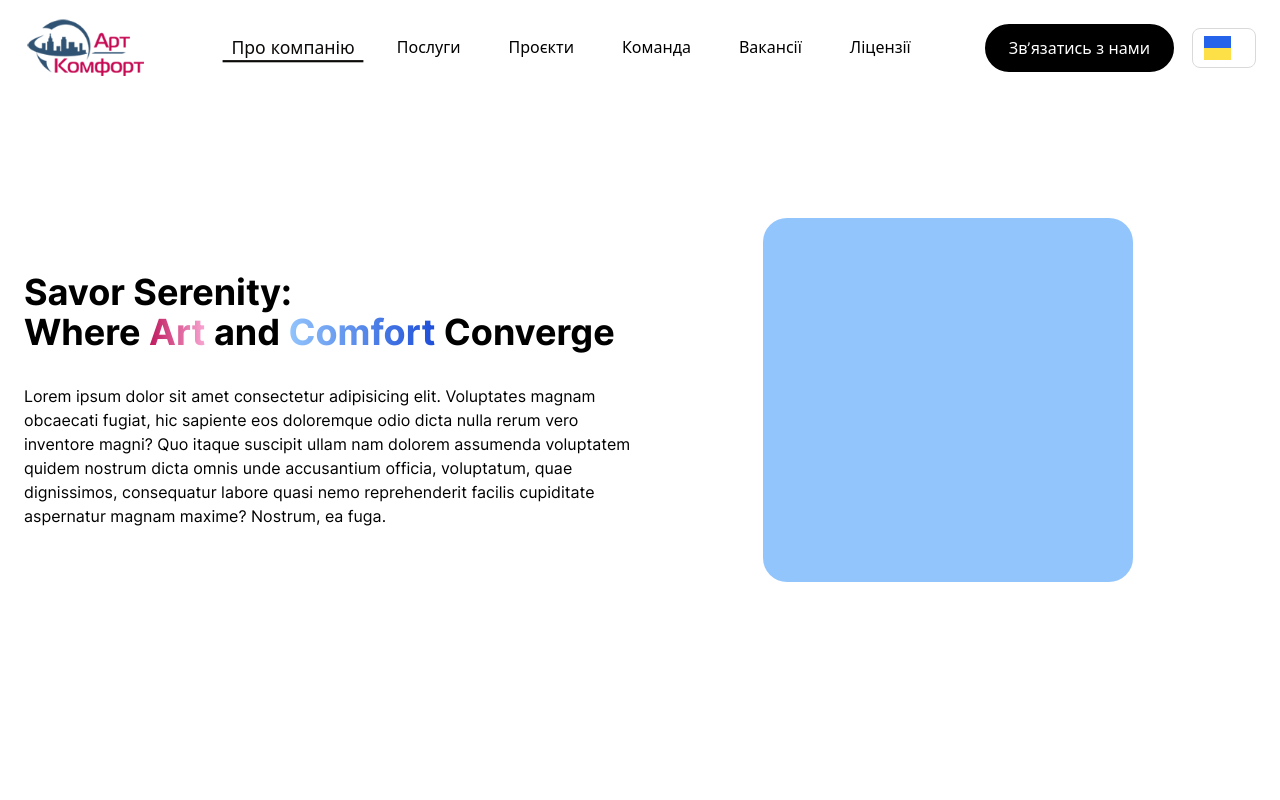
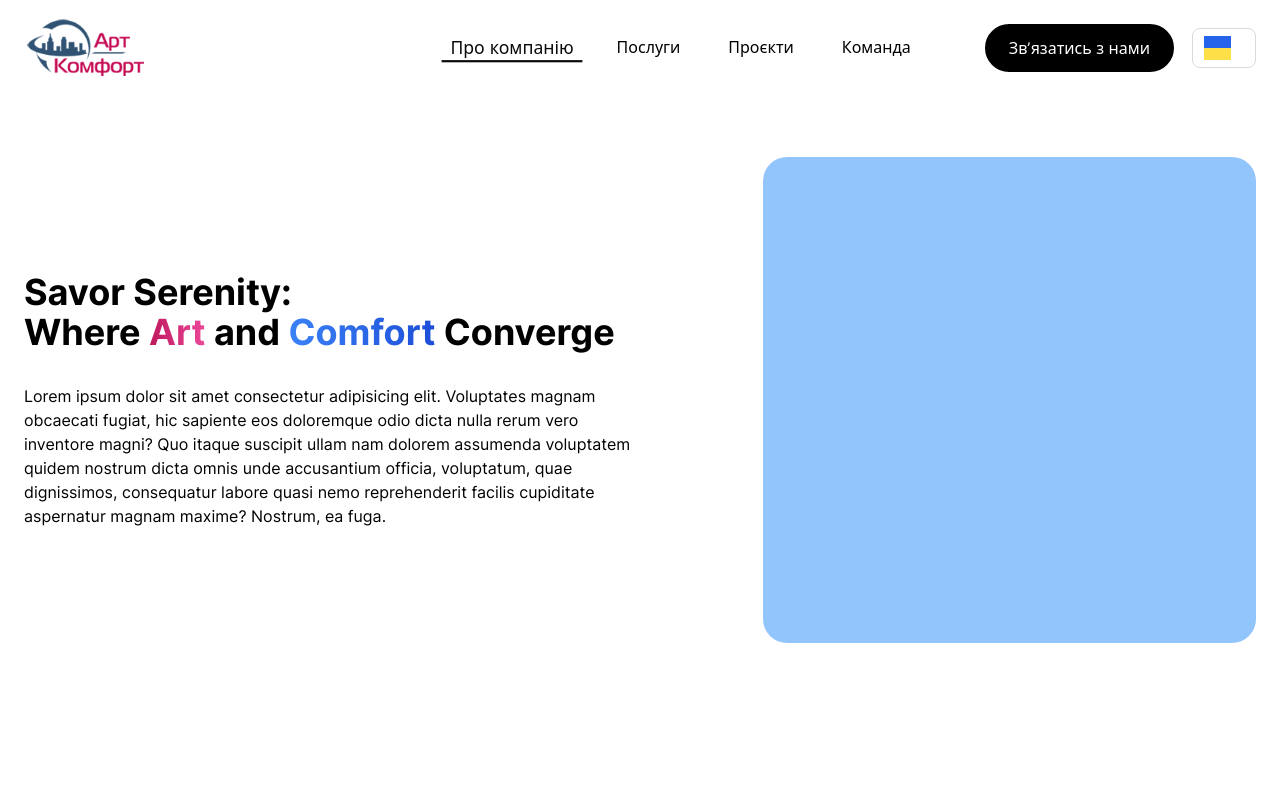
Before and after one commit to kkrasnoshchok/art-comfort, a Next.js app: page / in a window 1280 px wide. Shown: the top 800 px of the page. Built offline with nearby package versions, Linux system fonts and the light colour scheme.

Commit message:
feat: enhancemenets

```diff
--- a/package.json
+++ b/package.json
@@ -27,6 +27,7 @@
     "react-dom": "^18.2.0",
     "react-hook-form": "^7.45.1",
     "react-icons": "^4.9.0",
+    "react-intersection-observer": "^9.5.2",
     "resend": "^0.16.0",
     "swiper": "^10.0.4",
     "tailwind-merge": "^1.13.0",
--- a/src/components/header/Header.tsx
+++ b/src/components/header/Header.tsx
@@ -28,8 +28,8 @@ export const Header = () => {
       { href: Hrefs.services, title: t.header.servicesLabel },
       { href: Hrefs.projects, title: t.header.projectsLabel },
       { href: Hrefs.team, title: t.header.teamLabel },
-      { href: Hrefs.jobs, title: t.header.jobsLabel },
-      { href: Hrefs.cerfitications, title: t.header.certificationsLabel },
+      // { href: Hrefs.jobs, title: t.header.jobsLabel },
+      // { href: Hrefs.cerfitications, title: t.header.certificationsLabel },
     ],
     [t]
   );
@@ -46,7 +46,6 @@ export const Header = () => {
     // Callback function when the section is intersecting
     const handleIntersection: IntersectionObserverCallback = (entries) => {
       entries.forEach((entry) => {
-        console.log(`entry target id ->${entry.target.id}`);
         if (entry.isIntersecting) {
           setActiveLink(entry.target.id as Href);
         }
--- a/src/sections/About/AboutSection.tsx
+++ b/src/sections/About/AboutSection.tsx
@@ -1,24 +1,59 @@
+import { motion } from 'framer-motion';
+import { useInView } from 'react-intersection-observer';
+
 export const AboutSection = () => {
+  const { ref, inView } = useInView({
+    // triggerOnce: true, // Animate only once on enter
+    threshold: 0.2, // Trigger animation when 20% of the section is visible
+  });
+
+  const fadeInUpAnimation = {
+    hidden: { opacity: 0, y: 30 },
+    visible: { opacity: 1, y: 0 },
+  };
+
+  const slideInRightAnimation = {
+    hidden: { opacity: 0, x: 50 },
+    visible: { opacity: 1, x: 0 },
+  };
+
   return (
     <section
       id='about'
-      className='flex h-screen w-screen items-center justify-center px-6 py-24'
+      className='flex h-screen w-screen flex-col items-center justify-center px-6 py-24 lg:flex-row'
+      ref={ref}
     >
-      <div className='flex-1'>
+      <motion.div
+        className='flex-1'
+        initial='hidden'
+        animate={inView ? 'visible' : 'hidden'}
+        variants={fadeInUpAnimation}
+        transition={{ duration: 0.8, ease: 'easeOut' }}
+      >
         <h1>
           Savor Serenity:
           <br />
           Where{' '}
-          <span className='bg-gradient-to-r from-pink-700 to-pink-300 bg-clip-text text-transparent'>
+          <motion.span
+            className='bg-gradient-to-r from-pink-700 to-pink-500 bg-clip-text text-transparent'
+            variants={slideInRightAnimation}
+          >
             Art
-          </span>{' '}
+          </motion.span>{' '}
           and{' '}
-          <span className='bg-gradient-to-r from-blue-300 to-blue-700  bg-clip-text text-transparent'>
+          <motion.span
+            className='bg-gradient-to-r from-blue-500 to-blue-700  bg-clip-text text-transparent'
+            variants={slideInRightAnimation}
+          >
             Comfort
-          </span>{' '}
+          </motion.span>{' '}
           Converge
         </h1>
-        <p className='mt-8'>
+        <motion.p
+          className='mt-8'
+          variants={fadeInUpAnimation}
+          transition={{ duration: 0.8, delay: 0.2, ease: 'easeOut' }}
+        >
           Lorem ipsum dolor sit amet consectetur adipisicing elit. Voluptates
           magnam obcaecati fugiat, hic sapiente eos doloremque odio dicta nulla
           rerum vero inventore magni? Quo itaque suscipit ullam nam dolorem
@@ -26,11 +61,17 @@ export const AboutSection = () => {
           officia, voluptatum, quae dignissimos, consequatur labore quasi nemo
           reprehenderit facilis cupiditate aspernatur magnam maxime? Nostrum, ea
           fuga.
-        </p>
-      </div>
-      <div className='flex h-full w-full flex-1 items-center justify-center'>
-        <div className='h-3/5 w-3/5 rounded-3xl bg-blue-300 backdrop-blur-3xl'></div>
-      </div>
+        </motion.p>
+      </motion.div>
+      <motion.div
+        className='flex h-full w-full flex-1 items-center justify-center lg:justify-end'
+        initial='hidden'
+        animate={inView ? 'visible' : 'hidden'}
+        variants={slideInRightAnimation}
+        transition={{ duration: 0.8, delay: 0.4, ease: 'easeOut' }}
+      >
+        <motion.div className='h-full w-4/5 rounded-3xl bg-blue-300 backdrop-blur-3xl lg:h-4/5'></motion.div>
+      </motion.div>
     </section>
   );
 };
--- a/src/sections/Contribution/ContributionSection.tsx
+++ b/src/sections/Contribution/ContributionSection.tsx
@@ -2,7 +2,7 @@ export const ContributionSection = () => {
   return (
     <article id='contribution' className='flex w-screen flex-col px-6 py-24'>
       <h1>Вклад в перемогу України</h1>
-      <div className='h-10/12 mt-12 flex'>
+      <div className='h-10/12 mt-12 flex flex-col sm:flex-row'>
         <div className='p mr-4 flex flex-1 flex-col'>
           <p className='rounded-lg border-2 p-4'>
             В першу чергу хочу подякувати всім нашим Захисникам та Захисницям,
--- a/src/sections/Projects/ProjectsSection.tsx
+++ b/src/sections/Projects/ProjectsSection.tsx
@@ -1,5 +1,7 @@
-import { motion } from 'framer-motion';
+import { motion, useAnimation } from 'framer-motion';
+import { useEffect } from 'react';
 import CountUp from 'react-countup';
+import { useInView } from 'react-intersection-observer';
 
 type Project = {
   title: string;
@@ -62,36 +64,56 @@ const mockStatistics: Statistics[] = [
 ];
 
 export const ProjectsSection = () => {
+  // Use the Intersection Observer hook
+  const controls = useAnimation();
+  const { ref, inView } = useInView({
+    // triggerOnce: true, // Animate only once on enter
+    threshold: 0.2, // Trigger animation when 20% of the section is visible
+  });
+
+  const fadeInAnimation = {
+    hidden: { opacity: 0 },
+    visible: { opacity: 1 },
+  };
+
+  const slideUpAnimation = {
+    hidden: { y: 30 },
+    visible: { y: 0 },
+  };
+
+  // useEffect to trigger animations when inView changes
+  useEffect(() => {
+    if (inView) {
+      controls.start('visible');
+    } else {
+      controls.start('hidden');
+    }
+  }, [controls, inView]);
+
   return (
     <section
       id='projects'
       className='flex h-screen w-screen flex-col px-6 pb-4 pt-24'
+      ref={ref}
     >
-      <h1>Знакові Проєкти</h1>
+      <motion.h1
+        initial={{ opacity: 0 }}
+        animate={{ opacity: inView ? 1 : 0 }}
+        transition={{ duration: 0.8 }}
+        className='text-4xl font-bold'
+      >
+        Знакові Проєкти
+      </motion.h1>
       {/* Projects container */}
-      {/* <div className='mt-4 grid h-full min-h-screen w-full grid-cols-1 gap-4 md:grid-cols-2 lg:grid-cols-3'>
-        {mockProjects.map((project, index) => {
-          const size = index === 0 ? 'big' : 'small';
-          return (
-            <div
-              key={index}
-              className={clsxm([
-                'group relative rounded-lg bg-gray-100 p-4',
-                size === 'big' && 'md:row-span-2 lg:row-span-3',
-              ])}
-            >
-              <div className='pointer-events-none absolute inset-0 flex h-full flex-col items-center rounded-lg bg-gray-800 text-white opacity-0 transition-opacity duration-700 group-hover:opacity-95'>
-                <h2 className='mb-2 text-xl font-semibold'>{project.title}</h2>
-                <p className='mb-2'>
-                  <strong>Year:</strong> {project.year}
-                </p>
-                <p className='text-xl'>{project.details}</p>
-              </div>
-            </div>
-          );
-        })}
-      </div> */}
-      <div className='mt-8 grid flex-1 grid-cols-1 gap-4 px-6 md:grid-cols-2 lg:grid-cols-3'>
+      <motion.div
+        className='mt-8 grid flex-1 grid-cols-1 gap-4 px-6 md:grid-cols-2 lg:grid-cols-3'
+        initial={{ opacity: 0, y: 30 }}
+        animate={{
+          opacity: inView ? 1 : 0,
+          y: inView ? 0 : 30,
+        }}
+        transition={{ duration: 0.8, delay: 0.2 }}
+      >
         {mockProjects.map((project, index) => {
           const size = index === 0 ? 'big' : 'small';
           return (
@@ -119,12 +141,25 @@ export const ProjectsSection = () => {
             </div>
           );
         })}
-      </div>
-      <div className='mt-8 px-6'>
+      </motion.div>
+      <motion.div
+        className='mt-8 px-6'
+        initial={{ opacity: 0 }}
+        animate={{ opacity: inView ? 1 : 0 }}
+        transition={{ duration: 0.8, delay: 0.4 }}
+      >
         <button className='border px-12 py-4 text-xl'>See all projects</button>
-      </div>
+      </motion.div>
       {/* Statistics Container */}
-      <div className='mt-12 grid grid-cols-1 gap-4 px-6 md:grid-cols-3'>
+      <motion.div
+        className='mt-12 grid grid-cols-1 gap-4 px-6 md:grid-cols-3'
+        initial={{ opacity: 0, y: 30 }}
+        animate={{
+          opacity: inView ? 1 : 0,
+          y: inView ? 0 : 30,
+        }}
+        transition={{ duration: 0.8, delay: 0.2 }}
+      >
         {mockStatistics.map((statistic, index) => (
           <div
             key={index}
@@ -144,7 +179,7 @@ export const ProjectsSection = () => {
             <h3 className='mt-2 text-xl font-semibold'>{statistic.name}</h3>
           </div>
         ))}
-      </div>
+      </motion.div>
     </section>
   );
 };
--- a/src/sections/Services/ServicesSection.tsx
+++ b/src/sections/Services/ServicesSection.tsx
@@ -1,3 +1,6 @@
+import { motion } from 'framer-motion';
+import { useInView } from 'react-intersection-observer';
+
 import { clsxm } from '@/utils';
 
 type Service = {
@@ -50,33 +53,64 @@ const services: Service[] = [
 ];
 
 export const ServicesSection = () => {
+  const { ref, inView } = useInView({
+    triggerOnce: true,
+    threshold: 0.1,
+  });
+
   return (
     <section id='services' className='flex w-screen flex-col px-6 py-16 pt-24'>
-      <h1>Послуги</h1>
-      <div className='mt-4 flex flex-col gap-24'>
+      <motion.h1
+        initial={{ opacity: 0, y: 20 }}
+        animate={inView ? { opacity: 1, y: 0 } : {}}
+        transition={{ duration: 0.8, delay: 0.2, ease: 'easeOut' }}
+      >
+        Послуги
+      </motion.h1>
+      <motion.div
+        ref={ref}
+        className='mt-4 flex flex-col gap-24'
+        initial={{ opacity: 0 }}
+        animate={inView ? { opacity: 1 } : {}}
+        transition={{ duration: 0.8, delay: 0.4, ease: 'easeOut' }}
+      >
         {services.slice(0, 3).map((service, index) => (
-          <div
+          <motion.div
             key={index}
             className={clsxm([
               'flex w-full flex-1 flex-row p-4',
               index % 2 === 0 ? 'text-left' : 'flex-row-reverse text-right',
             ])}
+            initial={{ opacity: 0, x: index % 2 === 0 ? 200 : -200 }}
+            animate={inView ? { opacity: 1, x: 0 } : {}}
+            transition={{
+              duration: 0.8,
+              delay: 0.2 + index * 0.5,
+              ease: 'easeOut',
+            }}
           >
             <div
               className={clsxm('flex-1', [index % 2 === 0 ? 'pr-12' : 'pl-12'])}
             >
-              <h2 className='text-xl font-bold'>{service.title}</h2>
-              <p>{service.description}</p>
+              <motion.h2 className='text-xl font-bold'>
+                {service.title}
+              </motion.h2>
+              <motion.p>{service.description}</motion.p>
             </div>
-            <div
+            <motion.div
               className={clsxm(['mt-12 h-96  w-96 bg-slate-200 px-96'])}
-            ></div>
-          </div>
+            ></motion.div>
+          </motion.div>
         ))}
-      </div>
-      <div className='mt-24 flex w-full items-center justify-center'>
+      </motion.div>
+      <motion.div
+        className='mt-24 flex w-full items-center justify-center'
+        initial={{ opacity: 0 }}
+        animate={inView ? { opacity: 1 } : {}}
+        transition={{ duration: 0.8, delay: 0.6, ease: 'easeOut' }}
+      >
         <button className='border px-16 py-4'>Discover more services</button>
-      </div>
+      </motion.div>
     </section>
   );
 };
--- a/src/sections/Team/TeamSection.tsx
+++ b/src/sections/Team/TeamSection.tsx
@@ -249,7 +249,7 @@ export const TeamSection = () => {
       className='relative flex w-screen flex-col py-24 pl-6 pr-10'
     >
       <h1>Наша команда</h1>
-      <div className='mt-8 flex h-full w-full flex-row gap-12'>
+      <div className='mt-8 flex h-full w-full flex-col gap-12 sm:flex-row'>
         <div className='h-full w-2/4 flex-1'>
           <p>
             Lorem ipsum dolor sit amet, consectetur adipiscing elit, sed do
@@ -269,7 +269,7 @@ export const TeamSection = () => {
             Дізнатись більше
           </button>
         </div>
-        <div className='h-full w-4/6 flex-1'>
+        <div className='h-full flex-1 sm:w-4/6'>
           <Swiper
             ref={swiperRef}
             grabCursor={true}
```
Also changed, not shown: 1 other file (tests, documents, lock files or other folders).
